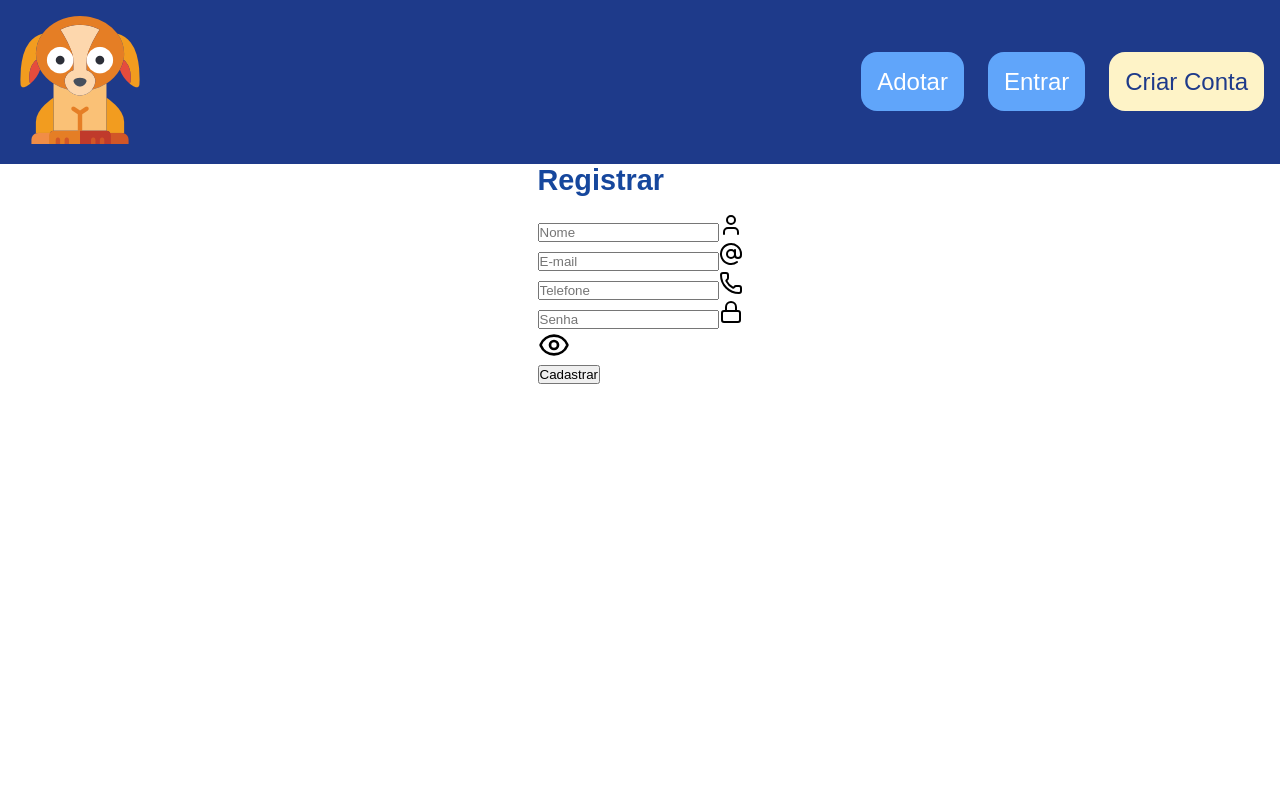
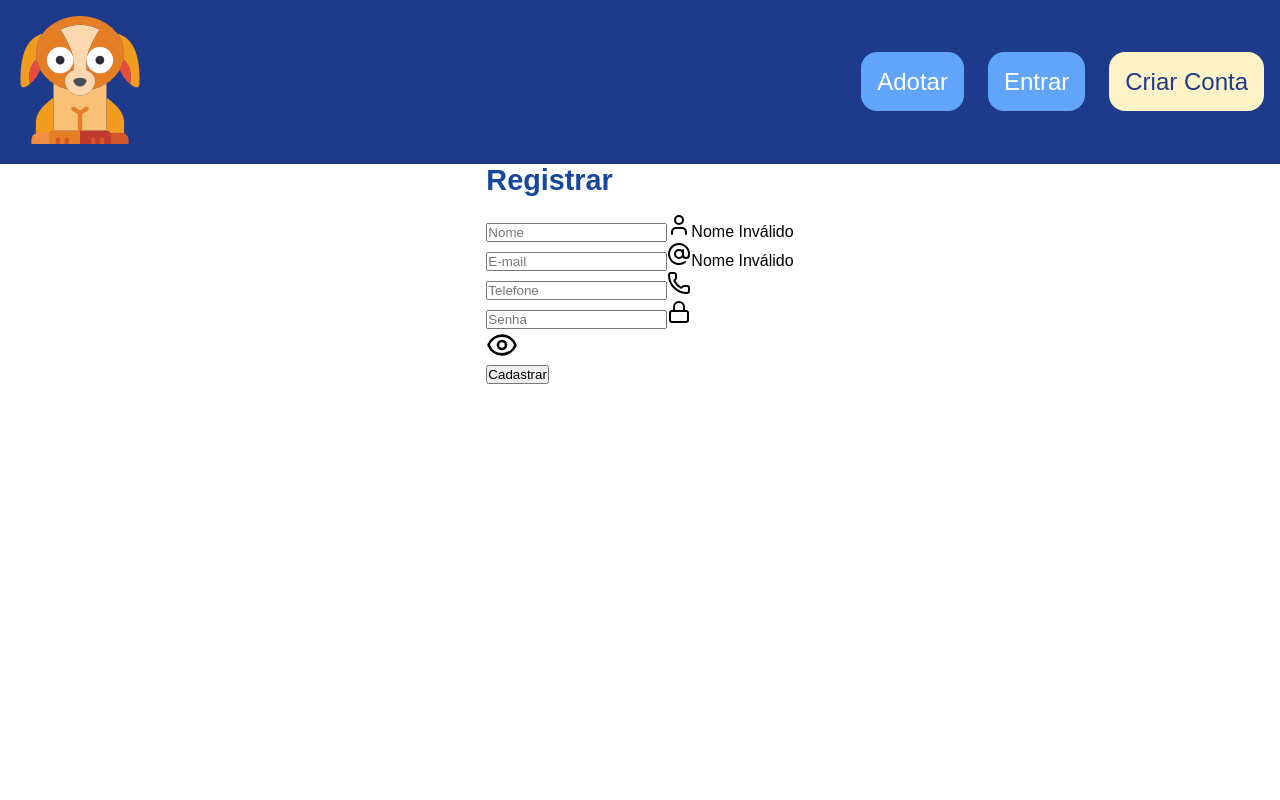
Before and after one commit to DevVitorlevi/Get-a-Pet, a React (Vite) app in the folder frontend/: page /register in a window 1280 px wide. Shown: the top 800 px of the page. Built offline with nearby package versions, Linux system fonts and the light colour scheme.

Commit message:
Estrutura feita

```diff
--- a/frontend/src/pages/Auth/Register.jsx
+++ b/frontend/src/pages/Auth/Register.jsx
@@ -10,14 +10,17 @@ const Register = () => {
                 <div className="inputs">
                     <input type="text" name='name' className='input' placeholder='Nome' required />
                     <User className='icon' />
+                    <span className="required">Nome Inválido</span>
                 </div>
                 <div className="inputs">
                     <input type="text" required name='email' className='input' placeholder='E-mail' />
                     <AtSign className='icon' />
+                    <span className="required">Nome Inválido</span>
                 </div>
                 <div className="inputs">
                     <input type="number" name='phone' required className='input' placeholder='Telefone' />
                     <Phone className='icon' />
+                    <span className='Telefone Inválido'></span>
                 </div>
                 <div className="className"></div>
                 <input type="password" name="password" className="input" required placeholder='Senha' />
```
